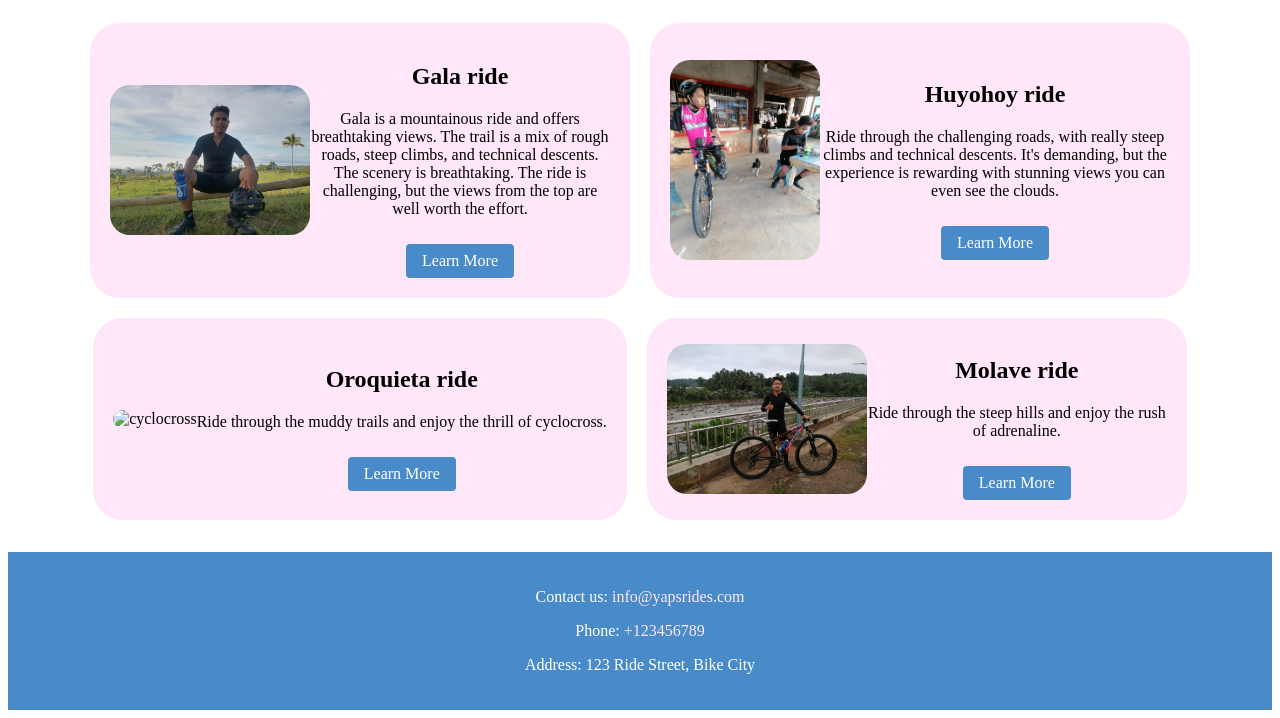
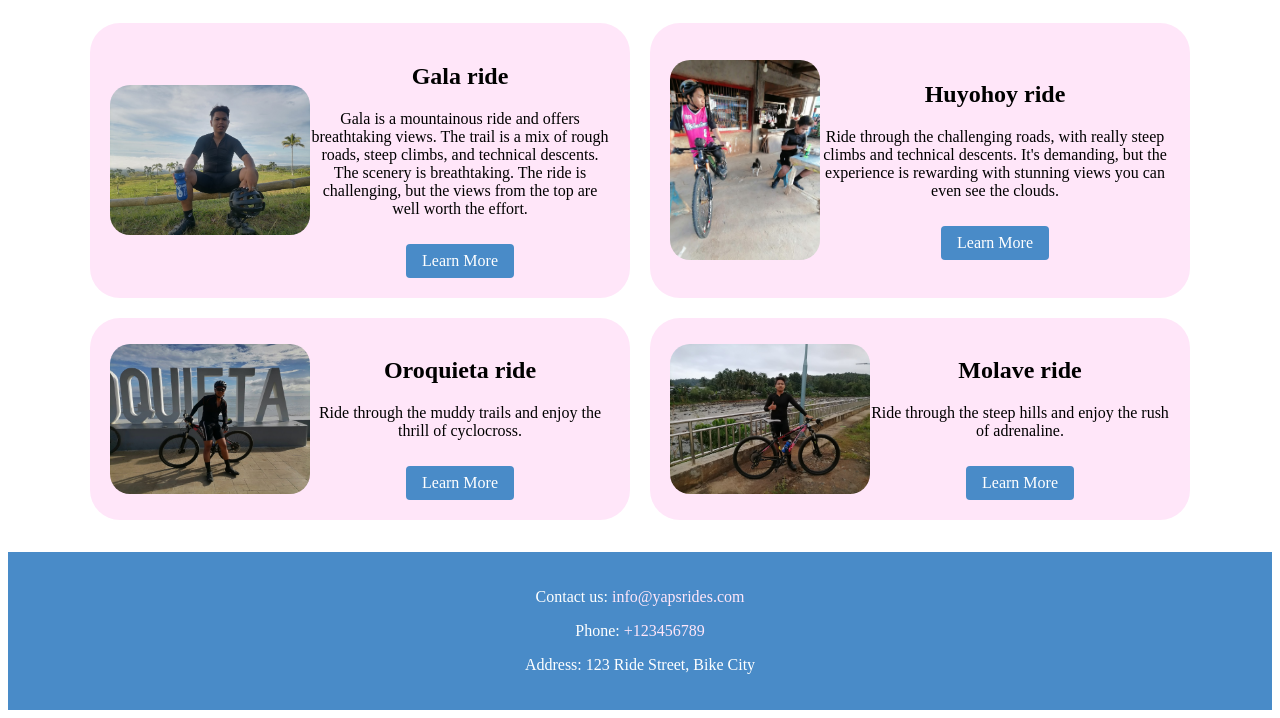
Before and after one commit to Jhon-from-the-501st/Bike-rides, a plain HTML site: page index.html in a window 1280 px wide. Shown: the part 216-934 px from the top of the page. Drawn offline with Linux system fonts and the light colour scheme.

Commit message:
Update index.html

```diff
--- a/index.html
+++ b/index.html
@@ -41,7 +41,7 @@
                 </div>
             </div>
             <div class="card2">
-                <img src="/images/oro.jpg" alt="cyclocross" class="card-img2">
+                <img src="oro.jpg" alt="cyclocross" class="card-img2">
                 <div class="card-content2">
                     <h2>Oroquieta ride</h2>
                     <p>Ride through the muddy trails and enjoy the thrill of cyclocross.</p>
```
